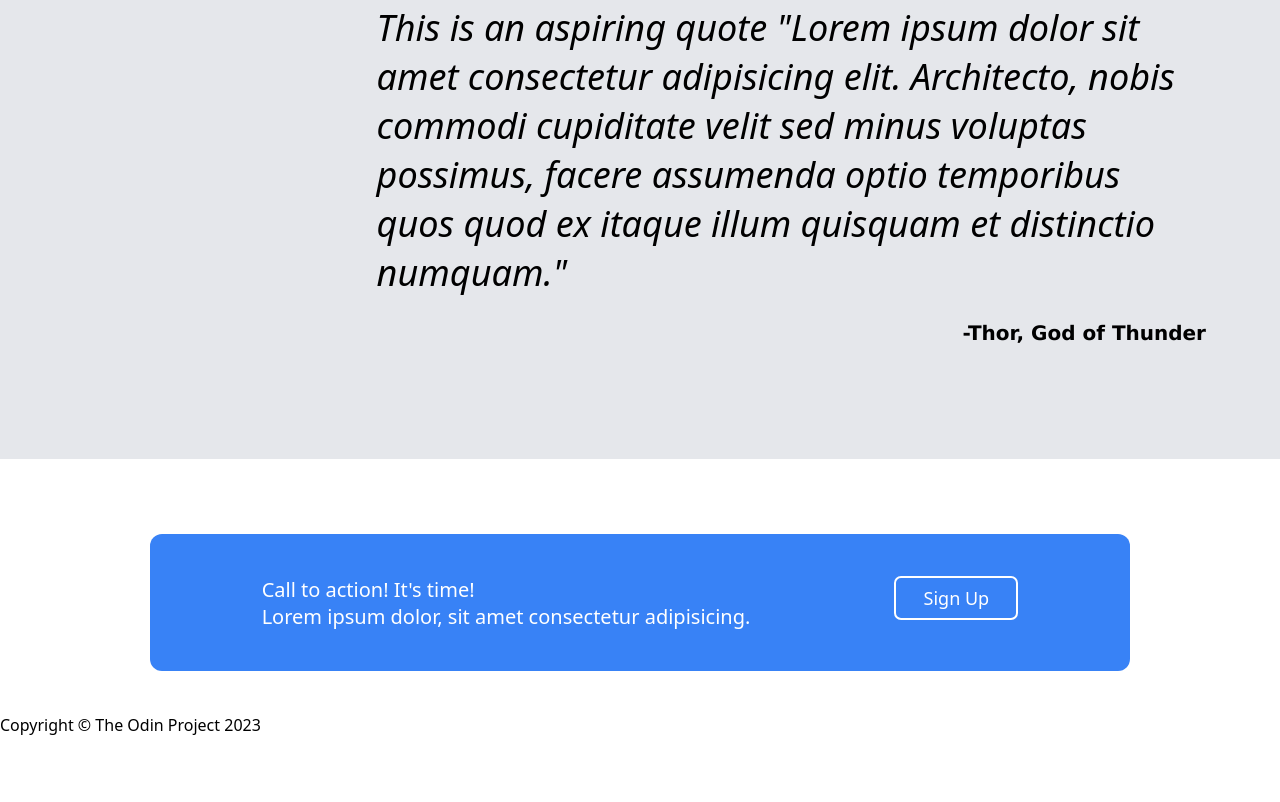
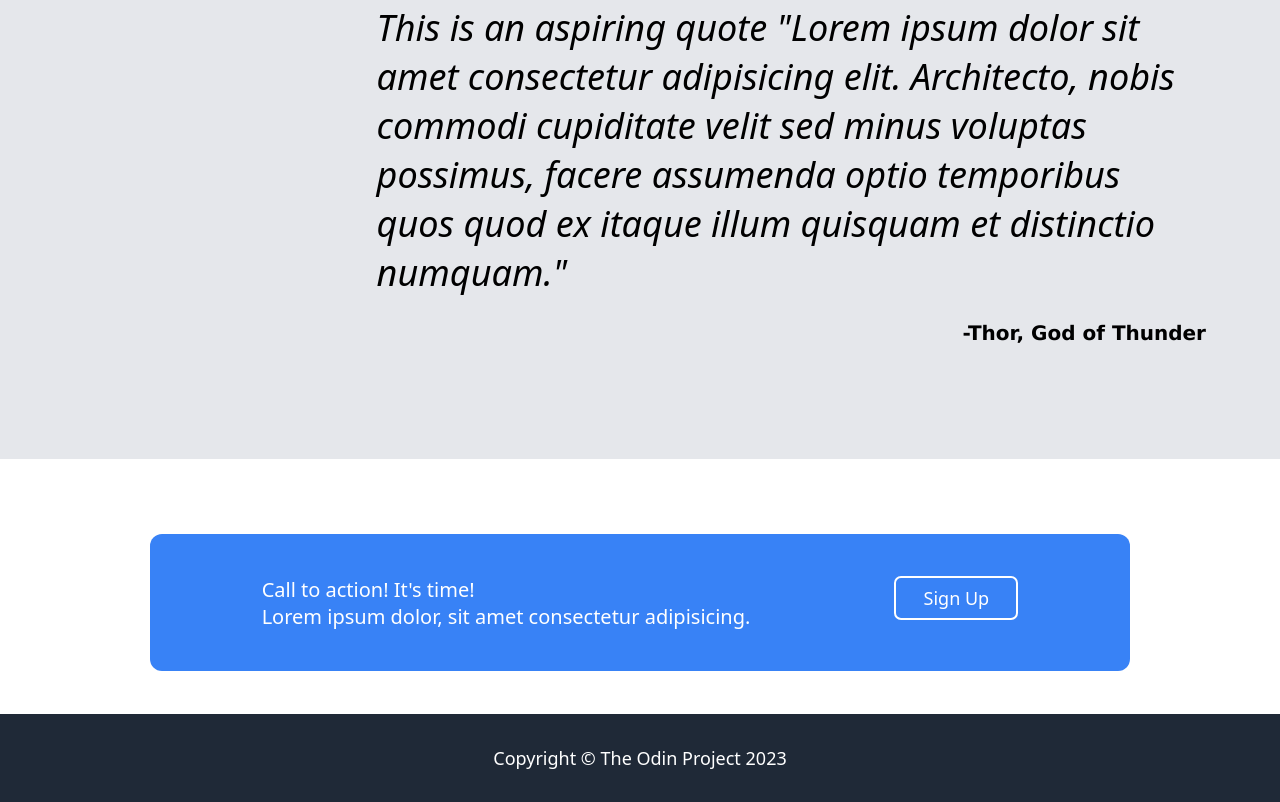
Before and after one commit to freaky4wrld/odin-landing-pg, a plain HTML site: page index.html in a window 1280 px wide. Shown: the part 1034-1836 px from the top of the page. Before the commit the page ends 1770 px from the top, so only its background shows below. Drawn offline with Linux system fonts and the light colour scheme.

Commit message:
Completed the footer element

```diff
--- a/styles/styles.css
+++ b/styles/styles.css
@@ -177,3 +177,14 @@ li{
 }
 
 /* Contact-section completed */
+
+.footer{
+    text-align: center;
+    background-color: #1f2937;
+    color: white;
+    padding: 2rem 1rem;
+    font-size: 18px;
+
+}
+
+/* footer completed */
```
